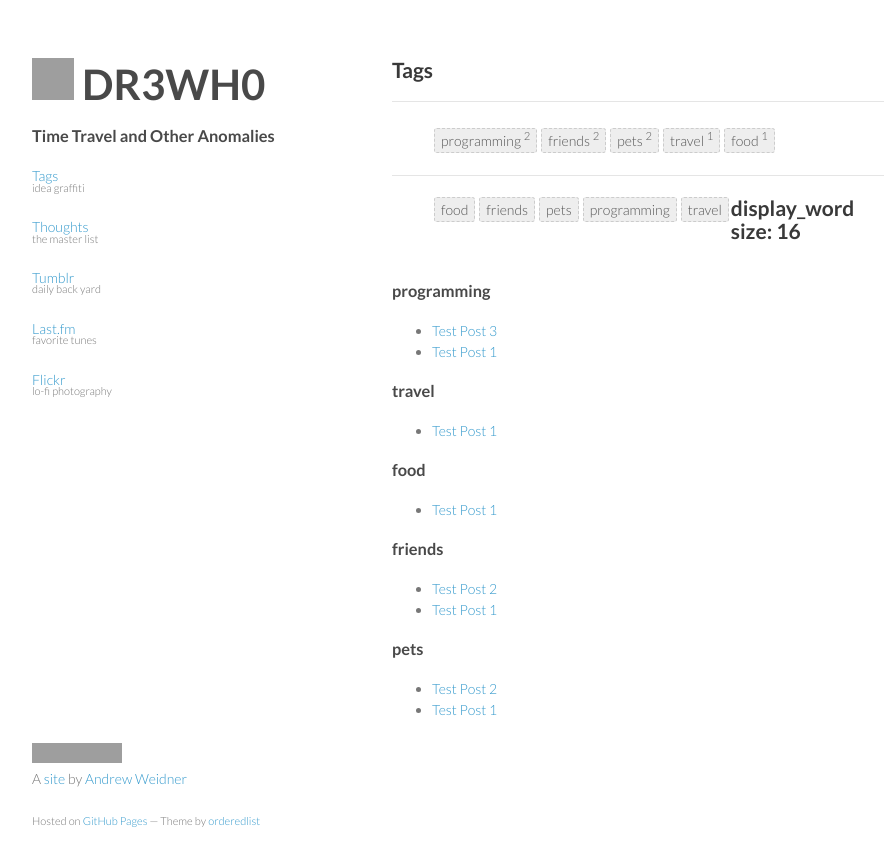
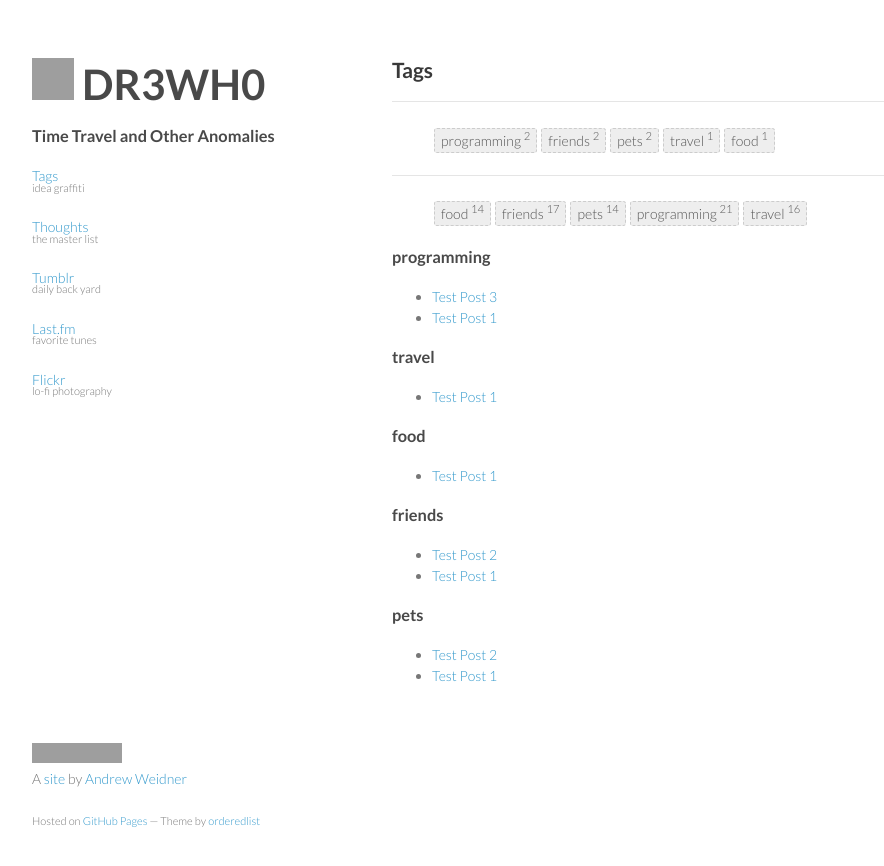
Before and after one commit to drewhop/drewhop.github.io, a Jekyll site: the page built from tags.html, in a window 1280 px wide. Shown: the top 866 px of the page, without its empty margins (178-1062 px from the left). Built offline with Jekyll 4.4.1, drawn with Linux system fonts in a browser that asks for light colours; comment, search, counter and statistics services are not loaded; grey boxes are pictures that could not be loaded.

Commit message:
Update tags.html

```diff
--- a/tags.html
+++ b/tags.html
@@ -53,9 +53,8 @@ group: navigation
   {% capture display_word %}
     {{ this_word | replace:' ','' }}
   {% endcapture %}
-  <li><a href="{{ BASE_PATH }}{{ site.JB.tags_path }}#{{ display_word }}-ref">{{ display_word }}</a></li>
+  <li><a href="{{ BASE_PATH }}{{ site.JB.tags_path }}#{{ display_word }}-ref">{{ display_word }} <span>{{ display_word.size }}</span></a></li>
 {% endfor %}
-<h2>display_word size: {{ display_word.size }}</h2>
 </ul>
 </hr>
 
```
